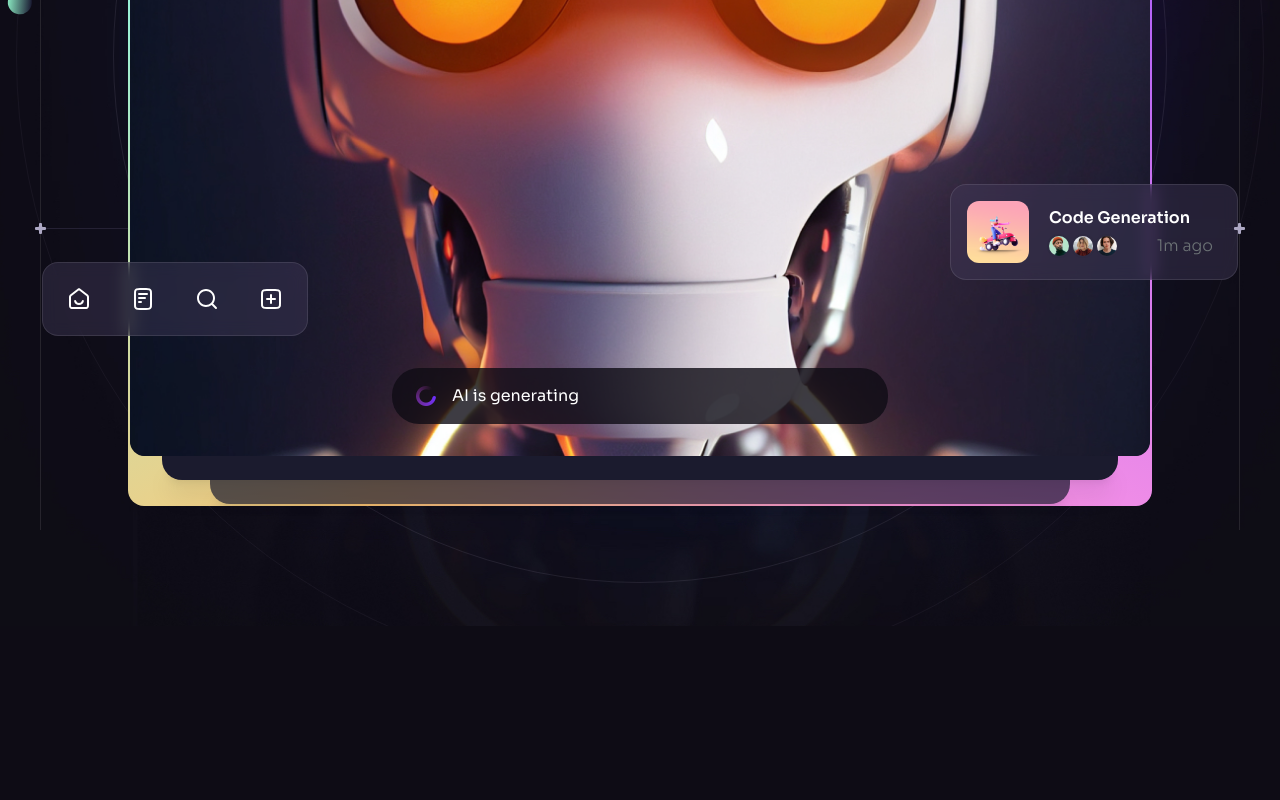
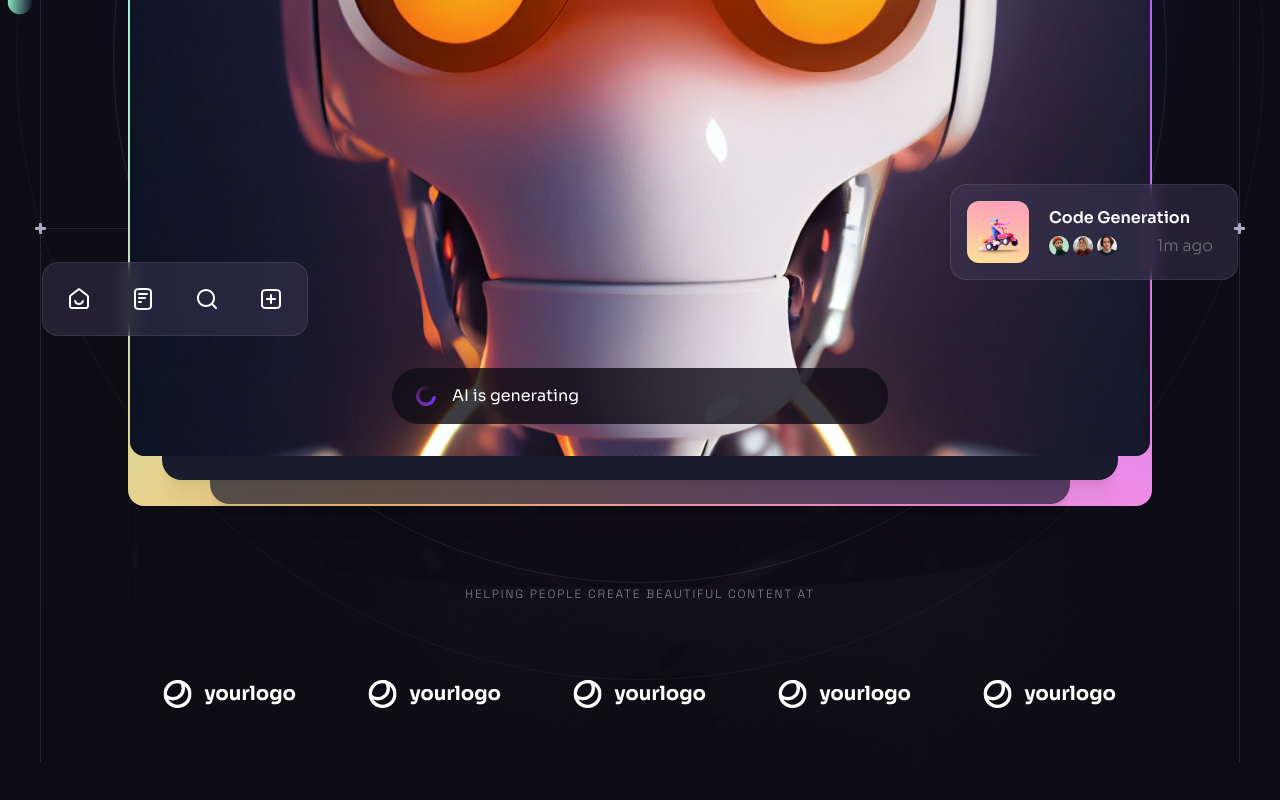
Before and after one commit to thadeus47/brainwave, a React (Vite) app: page / in a window 1280 px wide. Shown: the part 656-1456 px from the top of the page. Before the commit the page ends 1282 px from the top, so only its background shows below. Built offline with nearby package versions, Linux system fonts and the light colour scheme.

Commit message:
company logo

```diff
--- a/src/components/CompanyLogos.jsx
+++ b/src/components/CompanyLogos.jsx
@@ -1,5 +1,23 @@
-const CompanyLogos = () => {
-  return <div>CompanyLogos</div>;
+import { companyLogos } from "../constants";
+
+const CompanyLogos = ({ className }) => {
+  return (
+    <div className={className}>
+      <h5 className="tagline mb-6 text-center text-n-1/50">
+        Helping people create beautiful content at
+      </h5>
+      <ul className="flex">
+        {companyLogos.map((logo, index) => (
+          <li
+            className="flex intems-center justify-center flex-1 h-[8.5rem]"
+            key={index}
+          >
+            <img src={logo} width={134} height={28} alt="logo" />
+          </li>
+        ))}
+      </ul>
+    </div>
+  );
 };
 
 export default CompanyLogos;
```
